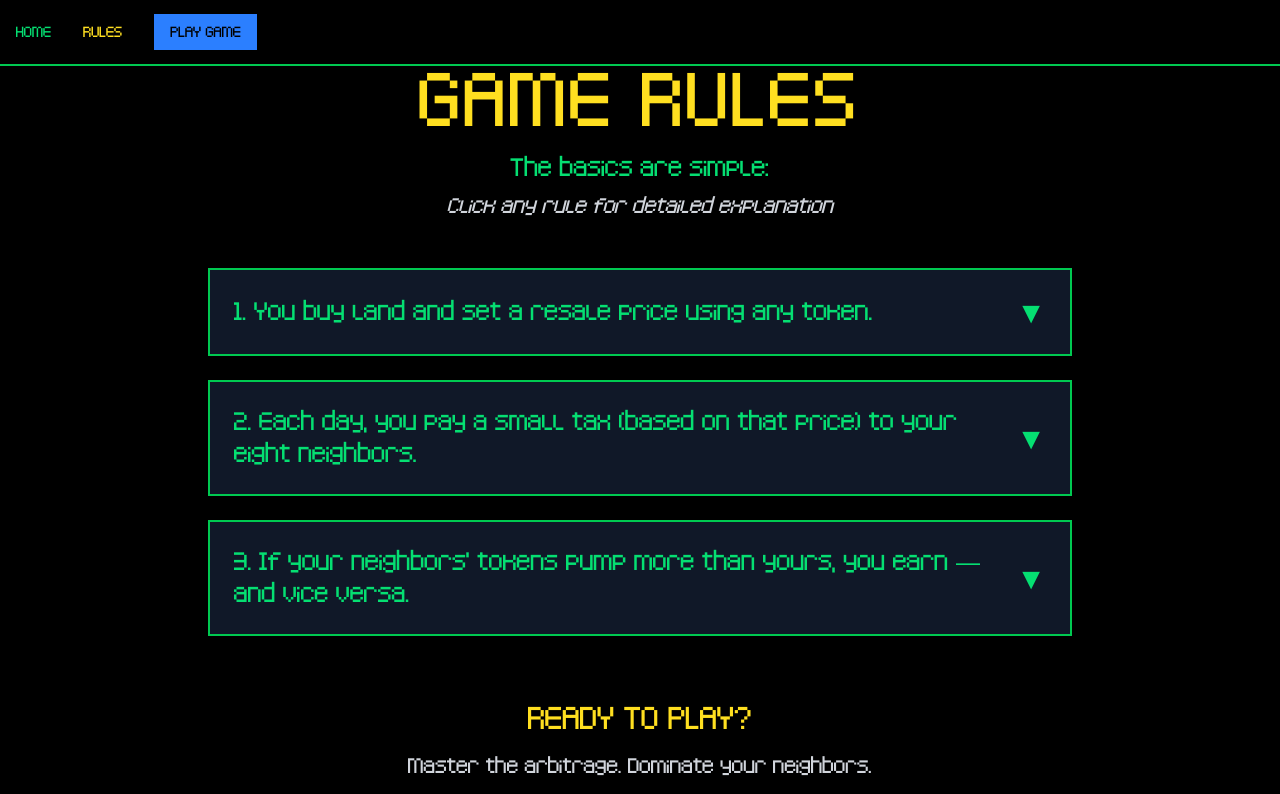
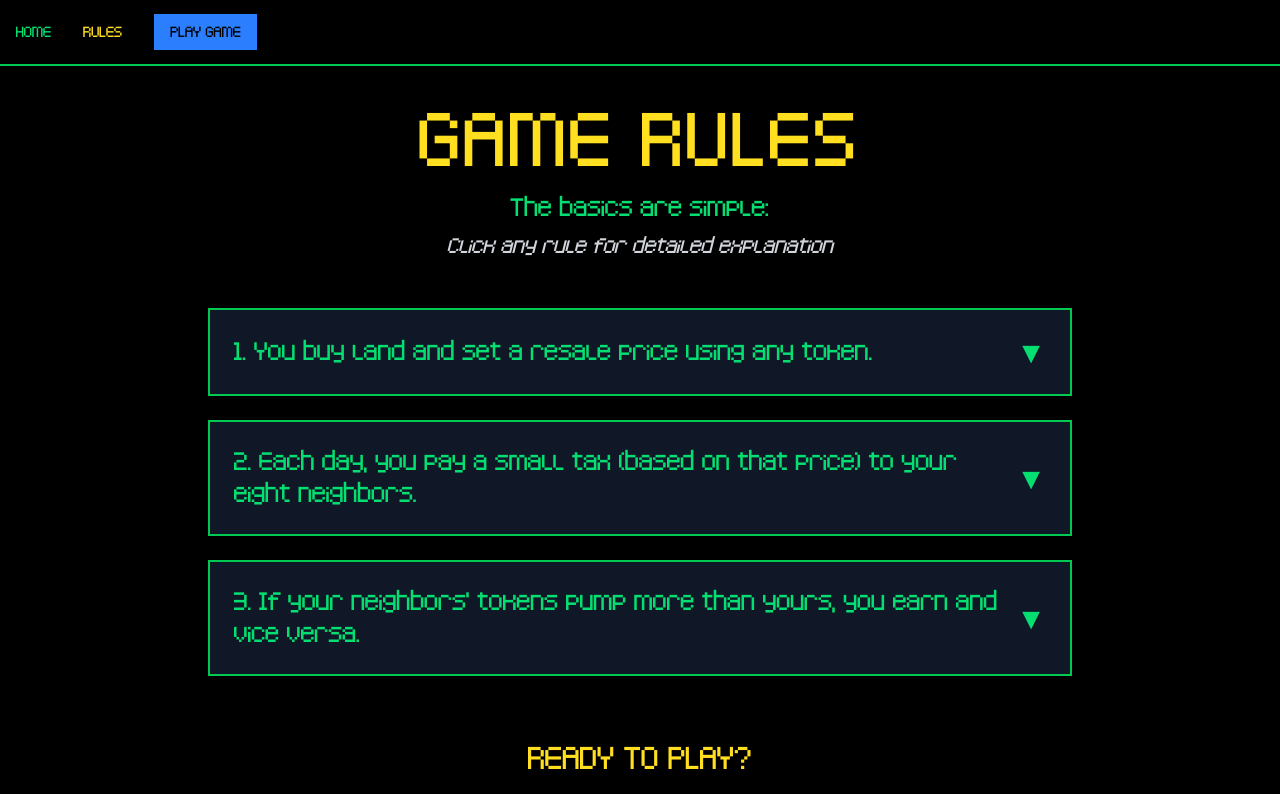
Before and after one commit to RuneLabsxyz/ponzi-site, a SvelteKit app: page /rules in a window 1280 px wide. Shown: the top 794 px of the page. Built offline with nearby package versions, Linux system fonts and the light colour scheme; no server answers.

Commit message:
fix: wording

```diff
--- a/src/routes/rules/+page.svelte
+++ b/src/routes/rules/+page.svelte
@@ -23,14 +23,14 @@
       title: "2. Daily tax system",
       summary:
         "2. Each day, you pay a small tax (based on that price) to your eight neighbors.",
-      details: `- Tax is calculated as a % of your land's price<br><br>- Tax is paid every 24 hours automatically<br><br>- The tax is split equally among your 8 neighbors`,
+      details: `- Tax is calculated as a % of your land's price<br><br>- You can claim taxes anytime<br><br>- The tax is split equally among your 8 neighbors`,
       example: "Video tutorial coming soon...",
     },
     {
       id: "token-pump",
       title: "3. Token performance arbitrage",
       summary:
-        "3. If your neighbors' tokens pump more than yours, you earn — and vice versa.",
+        "3. If your neighbors' tokens pump more than yours, you earn and vice versa.",
       details: `- You pay tax in YOUR token<br><br>- You receive tax in NEIGHBORS' tokens<br><br>- Profit if their tokens pump harder than yours`,
       example: "Video tutorial coming soon...",
     },
@@ -52,7 +52,7 @@
 <div class="min-h-screen bg-black text-white">
   <div class="container mx-auto px-4 py-16 max-w-4xl">
     <h1
-      class="font-arcade text-5xl md:text-7xl text-center mb-4 text-yellow-300 tracking-wider"
+      class="font-arcade text-5xl md:text-7xl text-center mb-4 text-yellow-300 tracking-wider pt-10"
     >
       GAME RULES
     </h1>
```
